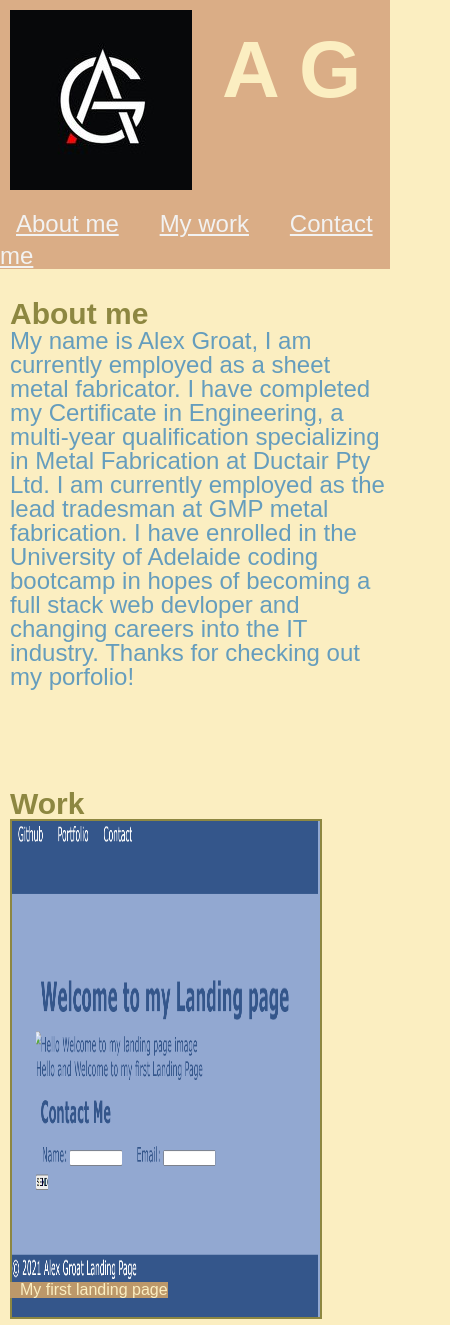
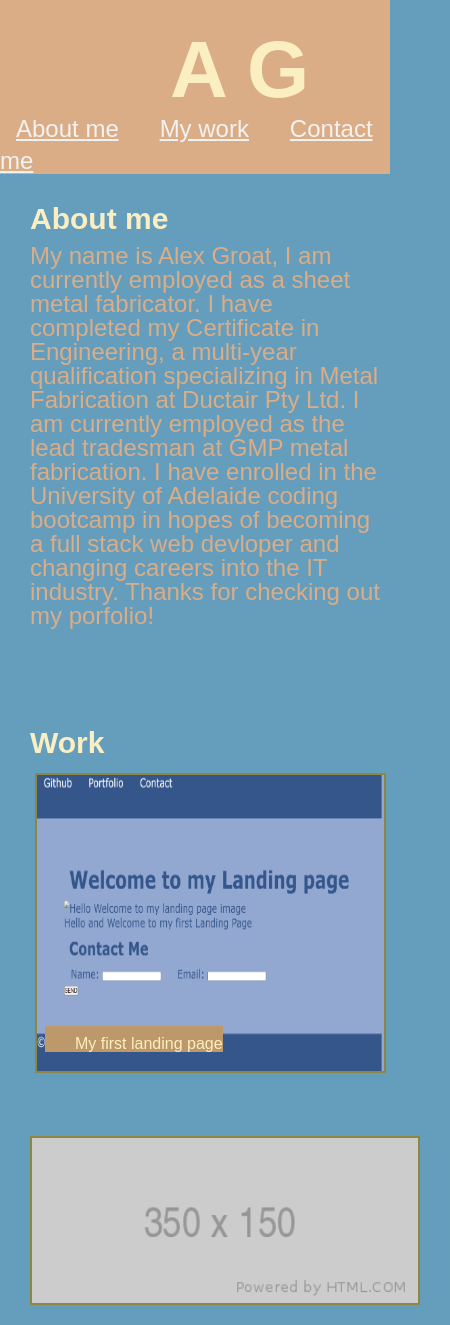
Before and after one commit to AlexGroat/my-portfolio, a plain HTML site: page index.html in a window 390 px wide. Shown: the top 1325 px of the page, 450 px wide, since content can reach past the window. Drawn offline with Linux system fonts and the light colour scheme.

Commit message:
Fifth Commit Mobile media query complete and formatted to my liking

```diff
--- a/index.html
+++ b/index.html
@@ -39,7 +39,7 @@
 
     </header>
 
-    <section>
+    <section class="">
 
         <article class="about-me">
 
@@ -58,7 +58,7 @@
 
         <div id="my-work" class="p1">
 
-            <h2>Work</h2>
+            <h2 class="h2">Work</h2>
 
             <a href="https://alexgroat.github.io/Mini-Project-one/"><img src="images/Mini-project-1-screenshot.png"
                     alt="Alex Groat landing page"></a>
@@ -90,7 +90,7 @@
 
         <div id="contact-me" class="text-contact">
 
-            <h2>Contact me</h2>
+            <h2 class="h2">Contact me</h2>
             <a href="https://mail.google.com/mail/?view=cm&fs=1&tf=1&to=alex.groat.95@gmail.com">Email</a>
 
             <a href="https://github.com/AlexGroat">Github</a>
--- a/style.css
+++ b/style.css
@@ -75,13 +75,14 @@ nav li {
 section h2 {
     font-size: 30px;
     color: var(--dark-green);
-    padding-left: 10px;
+    padding-left: 30px;
 }
 
 p {
     font-size: 2rem;
     color: var(--blue);
-    padding-left: 10px;
+    padding-left: 30px;
+    padding-top: 10px;
 }
 
 
@@ -94,15 +95,12 @@ p {
 .p1 {
     padding-top: 100px;
 }
+
 .p1 img {
-    width: 80%;
+    width: 70%;
     height: 500px;
-    margin-left: 10px;
-    border: 2px solid var(--dark-green);
-}
-
-.work img {
-    margin: 10px 10px;
+    margin-left: 35px;
+    margin-top: 15px;
     border: 2px solid var(--dark-green);
 }
 
@@ -112,8 +110,14 @@ p {
     font-size: 2rem;
     background-color: var(--brown);
     color: var(--almond);
-    margin-left: 10px;
-    margin-top: -40px;
+    margin-left: 45px;
+    margin-top: -50px;
+}
+
+.work img {
+    margin: 10px 30px;
+    border: 2px solid var(--dark-green);
+
 }
 
 .text-contact a {
@@ -129,24 +133,45 @@ p {
 
 
 @media screen and (max-width: 480px) {
+    body {
+        background-color: var(--blue);
+    }
+
+    header {
+        background-color: var(--tan);
+    }
+
     p {
         font-size: 1.5rem;
+        color: var(--tan);
     }
 
     .work img {
         width: 100%;
+        margin-top: 10px;
+    }
+
+    .p1 img {
+        height: 300px;
+        width: 90%;
     }
 
     .p1 p {
         font-size: 1rem;
     }
 
-    header {
-        background-color: var(--tan);
+    header img {
+        display: none;
     }
 
     h1 {
         font-size: 5rem;
         color: var(--almond);
+        position: relative;
+        margin-left: 150px;
     }
+
+  section h2 {
+      color: var(--almond);
+  }
 }
```
